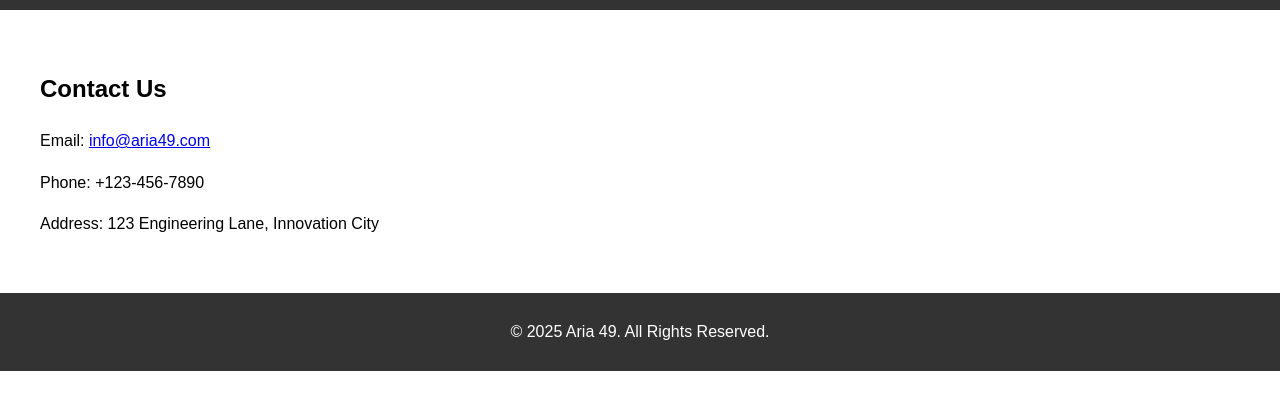
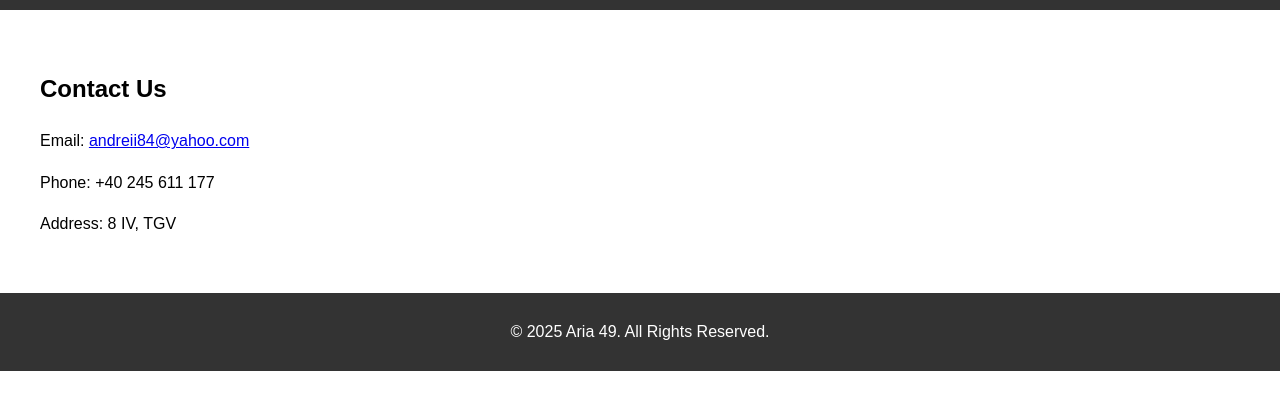
Before and after one commit to andreiilie25/aria49.com, a plain HTML site: page contact.html in a window 1280 px wide. Shown: the part 104-514 px from the top of the page. Drawn offline with Linux system fonts and the light colour scheme; files that its build step writes are made by us from their sources.

Commit message:
Update contact.html

```diff
--- a/contact.html
+++ b/contact.html
@@ -23,9 +23,9 @@
   <main>
     <section class="contact">
       <h2>Contact Us</h2>
-      <p>Email: <a href="mailto:info@aria49.com">info@aria49.com</a></p>
-      <p>Phone: +123-456-7890</p>
-      <p>Address: 123 Engineering Lane, Innovation City</p>
+      <p>Email: <a href="mailto:andreii84@yahoo.com">andreii84@yahoo.com</a></p>
+      <p>Phone: +40 245 611 177</p>
+      <p>Address: 8 IV, TGV</p>
     </section>
   </main>
   <footer>
```
